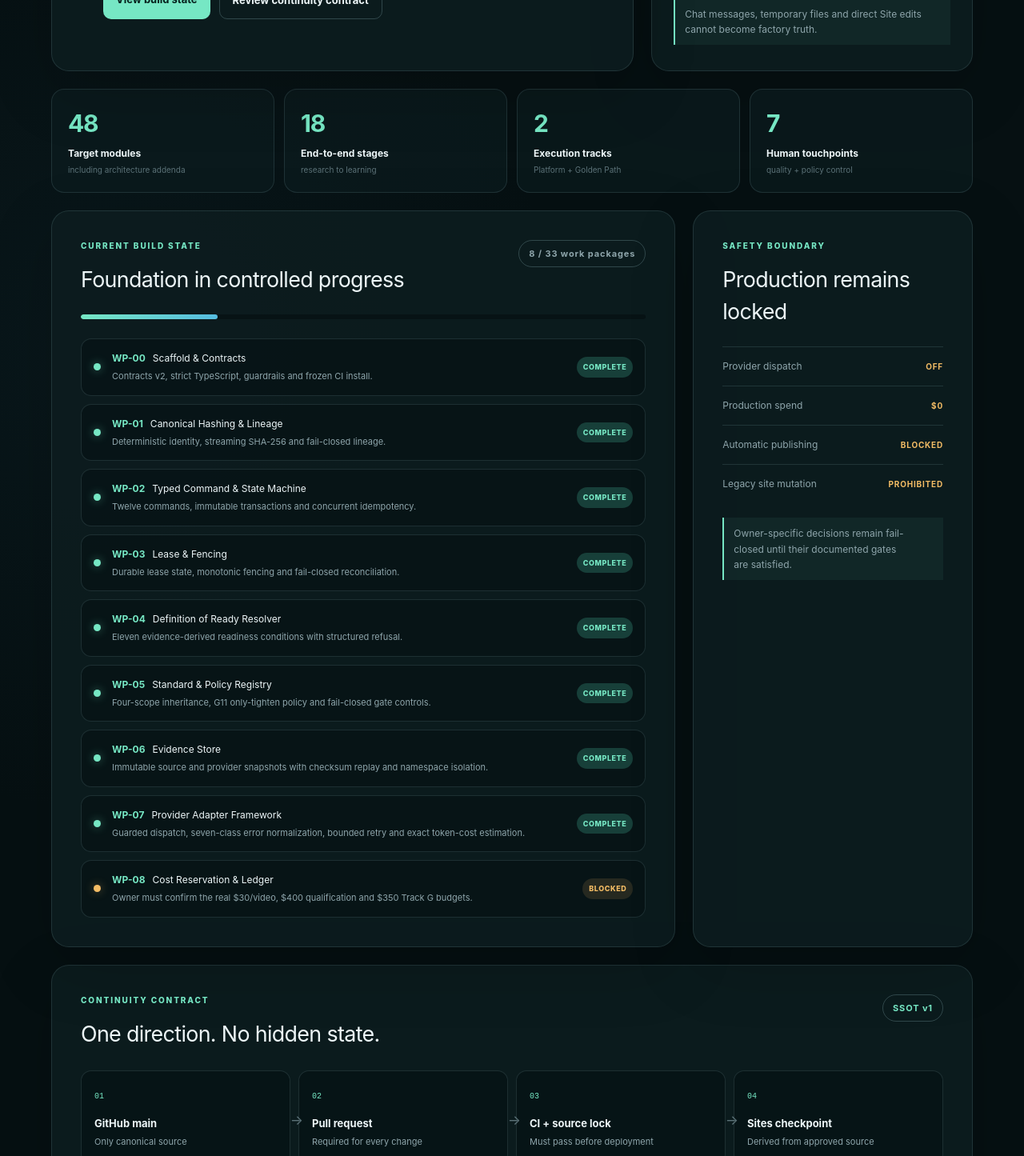
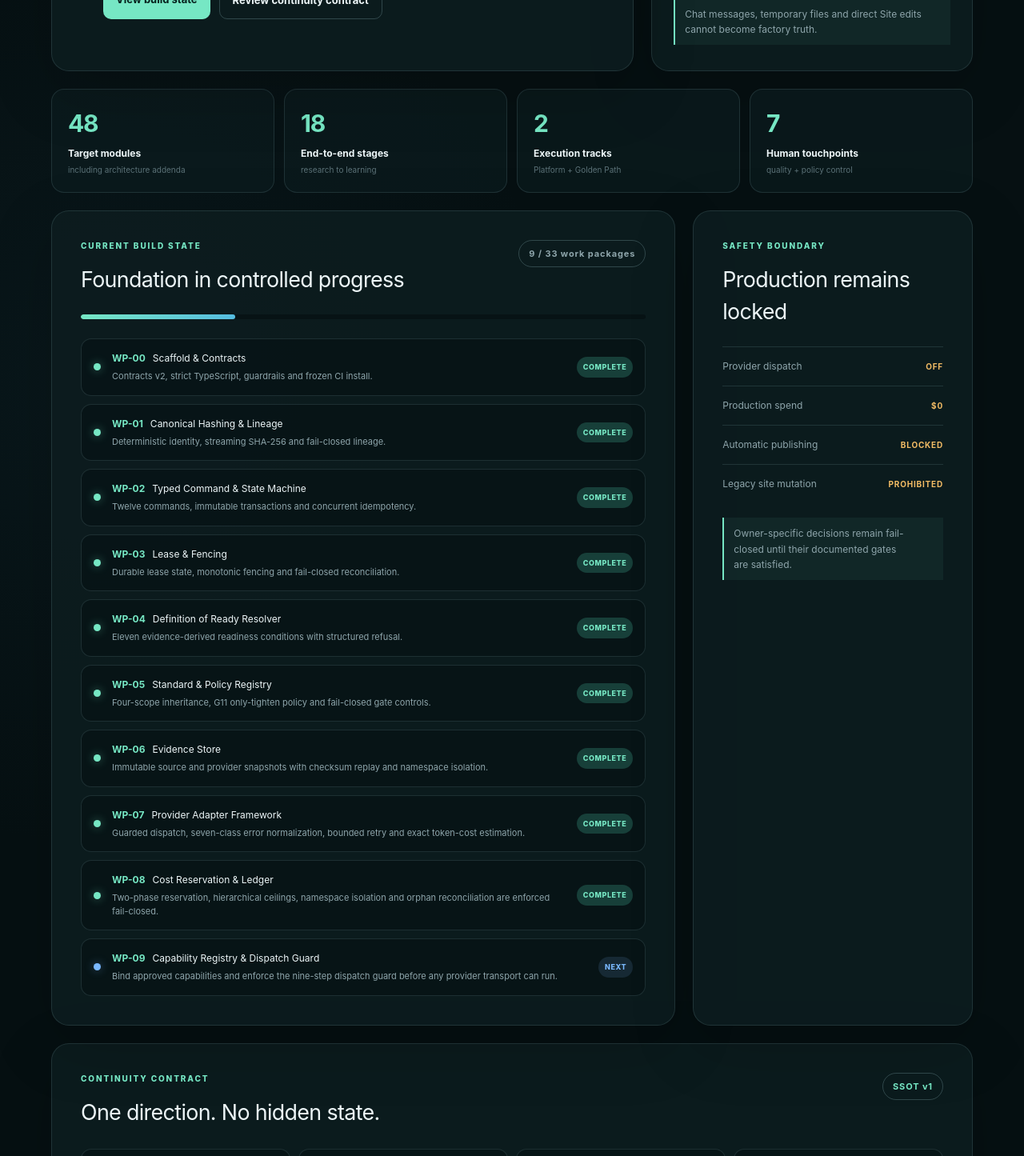
Before and after one commit to HungQuach301/youtube-ai-factory-v2, a Next.js app in the folder sites/control-plane/: page / in a window 1280 px wide. Shown: the part 632-2077 px from the top of the page at 80% size. Built offline with nearby package versions, Linux system fonts and the light colour scheme.

Commit message:
WP-SITES-08: apply sites/control-plane/app/page.tsx

```diff
--- a/sites/control-plane/app/page.tsx
+++ b/sites/control-plane/app/page.tsx
@@ -11,7 +11,8 @@ const workPackages = [
   { id: "WP-05", name: "Standard & Policy Registry", status: "Complete", detail: "Four-scope inheritance, G11 only-tighten policy and fail-closed gate controls." },
   { id: "WP-06", name: "Evidence Store", status: "Complete", detail: "Immutable source and provider snapshots with checksum replay and namespace isolation." },
   { id: "WP-07", name: "Provider Adapter Framework", status: "Complete", detail: "Guarded dispatch, seven-class error normalization, bounded retry and exact token-cost estimation." },
-  { id: "WP-08", name: "Cost Reservation & Ledger", status: "Blocked", detail: "Owner must confirm the real $30/video, $400 qualification and $350 Track G budgets." },
+  { id: "WP-08", name: "Cost Reservation & Ledger", status: "Complete", detail: "Two-phase reservation, hierarchical ceilings, namespace isolation and orphan reconciliation are enforced fail-closed." },
+  { id: "WP-09", name: "Capability Registry & Dispatch Guard", status: "Next", detail: "Bind approved capabilities and enforce the nine-step dispatch guard before any provider transport can run." },
 ];
 
 const controls = [
@@ -82,9 +83,9 @@ export default function Home() {
           <div className="panel roadmap-panel">
             <div className="section-heading">
               <div><p className="eyebrow">CURRENT BUILD STATE</p><h2>Foundation in controlled progress</h2></div>
-              <span className="progress-label">8 / 33 work packages</span>
+              <span className="progress-label">9 / 33 work packages</span>
             </div>
-            <div className="progress-track" aria-label="8 of 33 work packages complete"><span style={{ width: "24.24%" }} /></div>
+            <div className="progress-track" aria-label="9 of 33 work packages complete"><span style={{ width: "27.27%" }} /></div>
             <div className="work-list">
               {workPackages.map((item) => (
                 <article className="work-item" key={item.id}>
```
